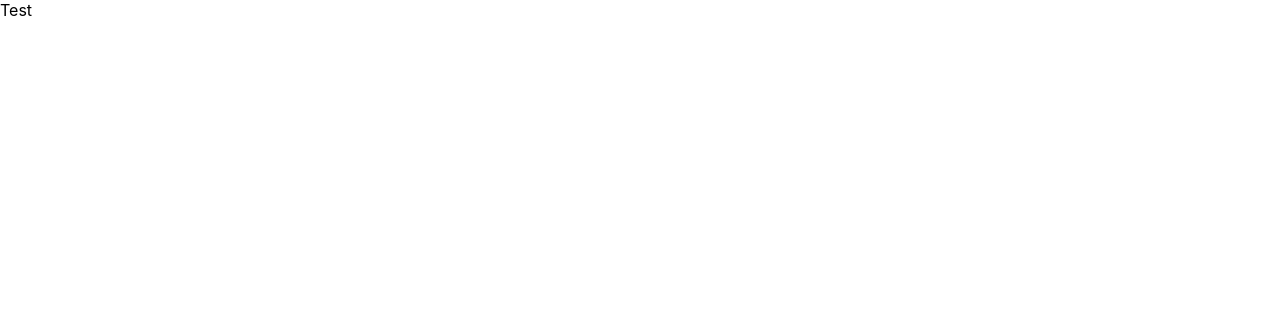
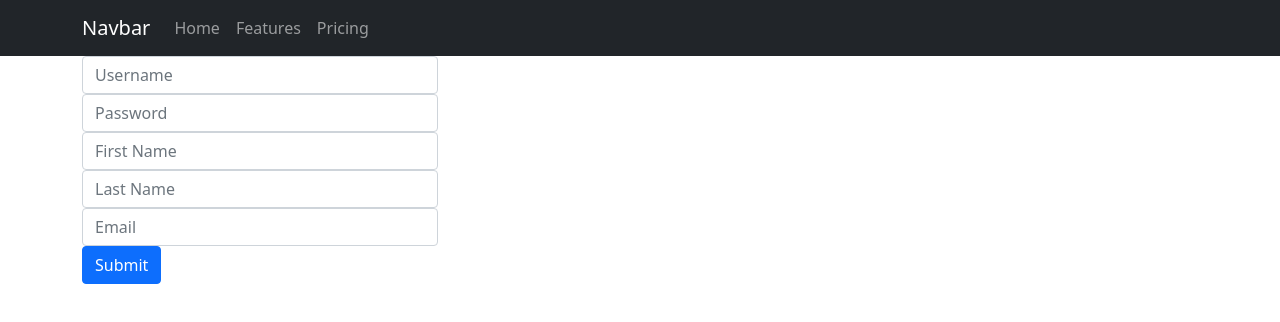
Before and after one commit to diuguide/valuePal-UI, a React (Create React App) app in the folder client/: page /register in a window 1280 px wide. Shown: the top 322 px of the page. Built offline with nearby package versions, Linux system fonts and the light colour scheme.

Commit message:
basic webpage layout set up, navbar, register, login

```diff
--- a/client/src/App.tsx
+++ b/client/src/App.tsx
@@ -1,8 +1,24 @@
+import {Container} from "react-bootstrap";
+import Register from "./components/Auth/Register";
+import Login from "./components/Auth/Login";
+import Main from "./components/Main/Welcome";
+import {BrowserRouter as Router, Switch, Route} from "react-router-dom";
 import './App.css';
+import NavBar from "./components/Navigation/NavBar";
 
 function App() {
   return (
-    <div>Test</div>
+    <Router>
+      <NavBar />
+      <Container>
+        <Switch>
+          <Route exact path="/" component={Main}></Route>
+          <Route exact path="/login" component={Login}></Route>
+          <Route exact path="/register" component={Register}></Route>
+        </Switch>
+      </Container>
+    </Router>
+
   );
 }
 
--- /dev/null
+++ b/client/src/components/Auth/Login.tsx
@@ -0,0 +1,53 @@
+import { Row, Col, Form, Button } from "react-bootstrap";
+import { loginUser } from "../../utilities/auth";
+import { useState } from "react";
+
+const Login = () => {
+  const [loginCreds, setloginCreds] = useState({
+    username: "",
+    password: ""
+  });
+
+  const handleChange = (e: any) => {
+    const { name, value } = e.target;
+    setloginCreds({ ...loginCreds, [name]: value });
+  };
+
+  const handleClick = () => {
+    loginUser(loginCreds)
+      .then((res) => {
+        console.log("response on front end: ", res);
+      })
+      .catch((err) => console.error(err));
+  };
+
+  return (
+    <Row>
+      <Col lg={4}>
+        <Form>
+          <Form.Group>
+            <Form.Control
+              type="text"
+              name="username"
+              value={loginCreds.username}
+              onChange={handleChange}
+              placeholder="Username"
+            ></Form.Control>
+          </Form.Group>
+          <Form.Group>
+            <Form.Control
+              type="password"
+              name="password"
+              value={loginCreds.password}
+              onChange={handleChange}
+              placeholder="Password"
+            ></Form.Control>
+          </Form.Group>
+          <Button onClick={handleClick}>Submit</Button>
+        </Form>
+      </Col>
+    </Row>
+  );
+};
+
+export default Login;
--- /dev/null
+++ b/client/src/components/Auth/Register.tsx
@@ -0,0 +1,83 @@
+import { Row, Col, Form, Button } from "react-bootstrap";
+import { registerUser } from "../../utilities/auth";
+import { useState } from "react";
+
+const Register = () => {
+  const [registerCreds, setRegisterCreds] = useState({
+    username: "",
+    password: "",
+    firstName: "",
+    lastName: "",
+    email: "",
+  });
+
+  const handleChange = (e: any) => {
+    const { name, value } = e.target;
+    setRegisterCreds({ ...registerCreds, [name]: value });
+  };
+
+  const handleClick = () => {
+    registerUser(registerCreds)
+      .then((res) => {
+        console.log("response on front end: ", res);
+      })
+      .catch((err) => console.error(err));
+  };
+
+  return (
+    <Row>
+      <Col lg={4}>
+        <Form>
+          <Form.Group>
+            <Form.Control
+              type="text"
+              name="username"
+              value={registerCreds.username}
+              onChange={handleChange}
+              placeholder="Username"
+            ></Form.Control>
+          </Form.Group>
+          <Form.Group>
+            <Form.Control
+              type="password"
+              name="password"
+              value={registerCreds.password}
+              onChange={handleChange}
+              placeholder="Password"
+            ></Form.Control>
+          </Form.Group>
+          <Form.Group>
+            <Form.Control
+              type="text"
+              name="firstName"
+              value={registerCreds.firstName}
+              onChange={handleChange}
+              placeholder="First Name"
+            ></Form.Control>
+          </Form.Group>
+          <Form.Group>
+            <Form.Control
+              type="text"
+              name="lastName"
+              value={registerCreds.lastName}
+              onChange={handleChange}
+              placeholder="Last Name"
+            ></Form.Control>
+          </Form.Group>
+          <Form.Group>
+            <Form.Control
+              type="text"
+              name="email"
+              value={registerCreds.email}
+              onChange={handleChange}
+              placeholder="Email"
+            ></Form.Control>
+          </Form.Group>
+          <Button onClick={handleClick}>Submit</Button>
+        </Form>
+      </Col>
+    </Row>
+  );
+};
+
+export default Register;
--- /dev/null
+++ b/client/src/components/Main/Welcome.tsx
@@ -0,0 +1,15 @@
+import {Row, Col, Container} from "react-bootstrap";
+
+const Welcome = () => {
+    return(
+        <Container>
+            <Row>
+                <Col>
+
+                </Col>
+            </Row>
+        </Container>
+    )
+}
+
+export default Welcome;
--- /dev/null
+++ b/client/src/components/Navigation/NavBar.tsx
@@ -0,0 +1,18 @@
+import { Navbar, Container, Nav } from "react-bootstrap"
+
+const NavBar = () => {
+    return (
+        <Navbar bg="dark" variant="dark">
+        <Container>
+        <Navbar.Brand href="#home">Navbar</Navbar.Brand>
+        <Nav className="me-auto">
+          <Nav.Link href="#home">Home</Nav.Link>
+          <Nav.Link href="#features">Features</Nav.Link>
+          <Nav.Link href="#pricing">Pricing</Nav.Link>
+        </Nav>
+        </Container>
+      </Navbar>
+    )
+}
+
+export default NavBar;
--- a/client/src/index.tsx
+++ b/client/src/index.tsx
@@ -4,6 +4,7 @@ import './index.css';
 import App from './App';
 import { store } from './app/store';
 import { Provider } from 'react-redux';
+import 'bootstrap/dist/css/bootstrap.min.css';
 import * as serviceWorker from './serviceWorker';
 
 ReactDOM.render(
--- /dev/null
+++ b/client/src/models/userModels.ts
@@ -0,0 +1,12 @@
+export interface RegisterUser {
+    username: String,
+    password: String,
+    firstName: String,
+    lastName: String,
+    email: String
+}
+
+export interface LoginUser {
+    username: String,
+    password: String
+}
--- /dev/null
+++ b/client/src/utilities/auth.ts
@@ -0,0 +1,19 @@
+import axios from "axios";
+import { RegisterUser, LoginUser } from "../models/userModels";
+
+const authClient = axios.create({
+  baseURL: "http://localhost:8080/",
+  headers: {
+    "Content-Type": "application/json",
+  },
+});
+
+export const registerUser = async (user: RegisterUser) => {
+  let response = await authClient.post("/users/add", user);
+  return response;
+};
+
+export const loginUser = async (user: LoginUser) => {
+  let response = await authClient.post("/users/login", user);
+  return response;
+};
```
Also changed, not shown: client/package.json (+7 -0 lines), 1 other file (tests, documents, lock files or other folders).
